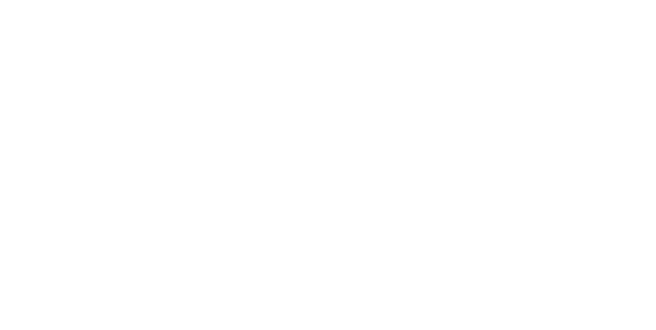
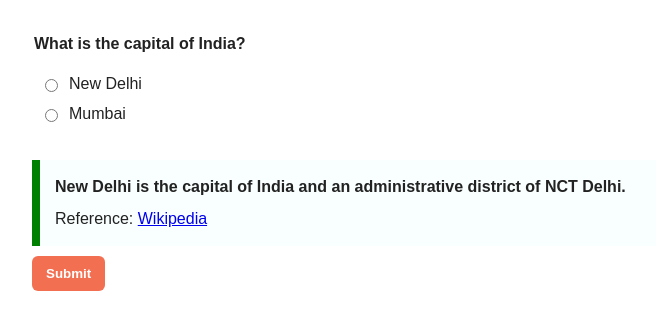
Before and after one commit to acciojob/trivia-tech-ved, a website: page main.html in a window 1280 px wide. Shown: the whole page, without its empty margins (228-884 px from the left). Drawn offline with Linux system fonts and the light colour scheme.

Commit message:
created a submission

```diff
--- a/main.html
+++ b/main.html
@@ -1,16 +1,112 @@
-<!DOCTYPE html>
+<!doctype html>
+<html lang="en">
+<head>
+  <meta charset="utf-8" />
+  <meta name="viewport" content="width=device-width,initial-scale=1" />
+  <title>Trivia Question</title>
+  <style>
+    body {
+      font-family: Arial, Helvetica, sans-serif;
+      line-height: 1.5;
+      padding: 24px;
+      background: #ffffff;
+      color: #222;
+    }
 
-<html>
+    .quiz {
+      max-width: 760px;
+      margin: 0 auto;
+    }
 
-<head>
-	<link rel="stylesheet" href="styles.css">
+    /* Question heading */
+    .question-title {
+      font-weight: 700;
+      margin-bottom: 10px;
+    }
+
+    fieldset {
+      border: none;
+      padding: 0;
+      margin: 0 0 18px 0;
+    }
+
+    .options {
+      margin-left: 8px;
+      margin-bottom: 16px;
+    }
+
+    /* Make each radio option easier to click */
+    .option {
+      display: flex;
+      align-items: center;
+      gap: 8px;
+      margin: 6px 0;
+    }
+
+    /* The styled quotation (requirements) */
+    .quote {
+      max-width: 600px;         /* around 600px */
+      margin: 10px 0;           /* approx 10px */
+      padding: 15px;            /* around 15px */
+      border-left: 8px solid #008000; /* green left border */
+      background-color: #f8fffe; /* close to #f8fffe */
+      font-weight: 700;         /* bold */
+    }
+
+    .quote cite {
+      display: block;
+      margin-top: 8px;
+      font-style: normal;
+      font-weight: 400;
+    }
+
+    /* small submit button styling like in image */
+    .submit-btn {
+      background: #f36f51;
+      color: white;
+      border: none;
+      padding: 10px 14px;
+      border-radius: 6px;
+      cursor: pointer;
+      font-weight: 600;
+    }
+
+    /* Accessibility focus styles */
+    input[type="radio"]:focus + label {
+      outline: 2px dashed #66b2ff;
+      outline-offset: 3px;
+    }
+  </style>
 </head>
+<body>
+  <main class="quiz">
+    <form action="#" method="post" aria-label="Trivia question form">
+      <fieldset>
+        <legend class="question-title">What is the capital of India?</legend>
 
-<body>
-	<!-- the entire body must be written by student -->
-    <script type="text/javascript" src="./script.js">
-</script>
+        <div class="options" role="radiogroup" aria-labelledby="question1">
+          <div class="option">
+            <input type="radio" id="opt-newdelhi" name="capital" value="New Delhi">
+            <label for="opt-newdelhi">New Delhi</label>
+          </div>
 
+          <div class="option">
+            <input type="radio" id="opt-mumbai" name="capital" value="Mumbai">
+            <label for="opt-mumbai">Mumbai</label>
+          </div>
+        </div>
+      </fieldset>
+
+      <!-- The required styled quotation -->
+      <blockquote class="quote">
+        New Delhi is the capital of India and an administrative district of NCT Delhi.
+        <cite>
+          Reference: <a href="https://en.wikipedia.org/wiki/New_Delhi" target="_blank" rel="noopener">Wikipedia</a>
+        </cite>
+      </blockquote>
+
+      <button type="submit" class="submit-btn">Submit</button>
+    </form>
+  </main>
 </body>
-
 </html>
```
